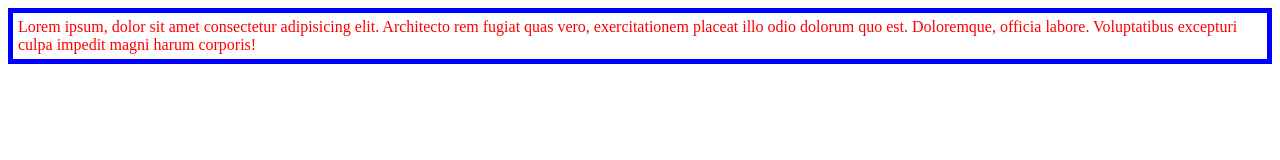
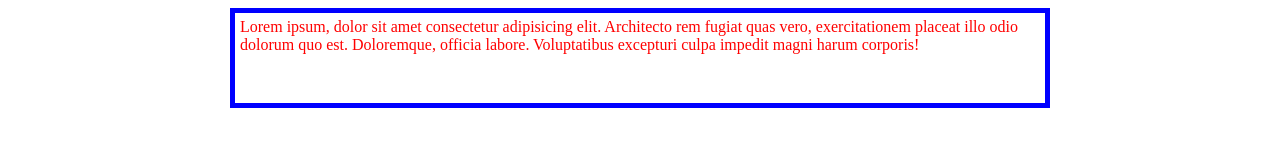
Before and after one commit to Mckings1/gitlevel2, a plain HTML site: page index.html in a window 1280 px wide. Drawn offline with Linux system fonts and the light colour scheme.

Commit message:
lorem added for next class git

```diff
--- a/index.html
+++ b/index.html
@@ -7,7 +7,7 @@
     <title>Document</title>
 </head>
 <body>
-    <div style="border: 5px solid blue; color: red; align-content: center0; padding: 5px; ">
+    <div style="border: 5px solid blue; height: 5em; width: 50em; color: red; align-content: center0; padding: 5px; margin: auto;">
         Lorem ipsum, dolor sit amet consectetur adipisicing elit. Architecto rem fugiat quas vero, exercitationem placeat illo odio dolorum quo est. Doloremque, officia labore. Voluptatibus excepturi culpa impedit magni harum corporis!
     </div>
 </body>
```
